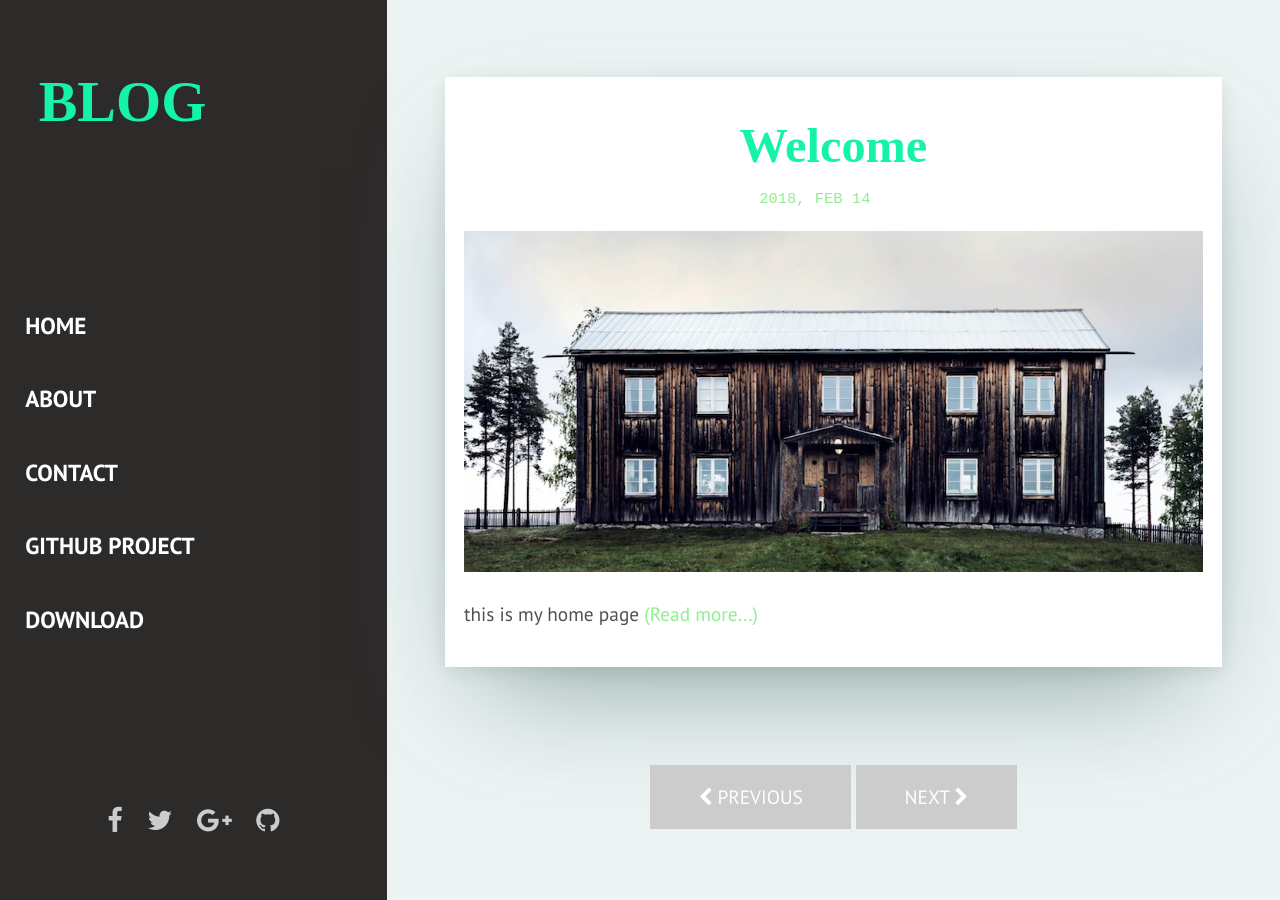
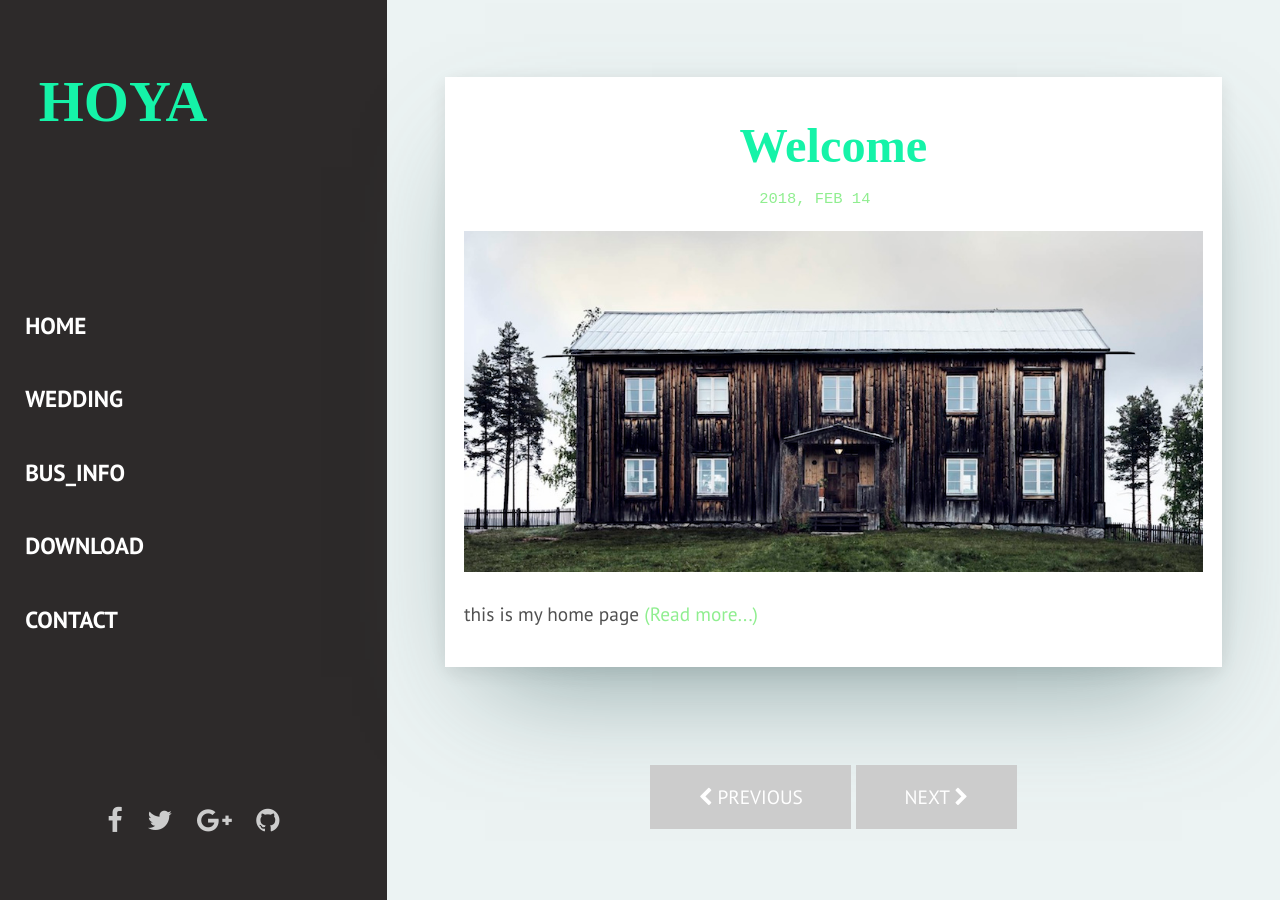
Before and after one commit to namhojin/namhojin.github.io, a Jekyll site: the page built from index.html, in a window 1280 px wide. Built offline with Jekyll 4.4.1, drawn with Linux system fonts in a browser that asks for light colours; some web fonts are replaced; the list of posts is cut into pages by our own code.

Commit message:
change sidebar, blog name

```diff
--- a/_config.yml
+++ b/_config.yml
@@ -1,5 +1,5 @@
 # Profile information
-name: Blog
+name: HOYA
 title: Hoya-Page
 description: > # this means to ignore newlines until "baseurl:"
   Write an awesome description for your new site here. You can edit this
--- a/_includes/sidebar.html
+++ b/_includes/sidebar.html
@@ -7,10 +7,10 @@
 
     <menu class="sidebar-menu">
       <li class="menu-items"><a class="menu-links" href="{{site.baseurl}}/">Home</a></li>
-      <li class="menu-items"><a class="menu-links" href="{{site.baseurl}}/about/">About</a></li>
+      <li class="menu-items"><a class="menu-links" href="http://52.78.179.6/wedding">WEDDING</a></li>
+      <li class="menu-items"><a class="menu-links" href="http://52.78.179.6">BUS_INFO</a></li>
+      <li class="menu-items"><a class="menu-links" href="http://52.78.179.6">Download</a></li>
       <li class="menu-items"><a class="menu-links" href="{{site.baseurl}}/contact/">Contact</a></li>
-      <li class="menu-items"><a class="menu-links" href="https://github.com/artemsheludko/fresh">Github project</a></li>
-      <li class="menu-items"><a class="menu-links" href="https://github.com/artemsheludko/fresh/archive/master.zip">Download</a></li>
     </menu>
 
     <div class="sidebar-social">
```
